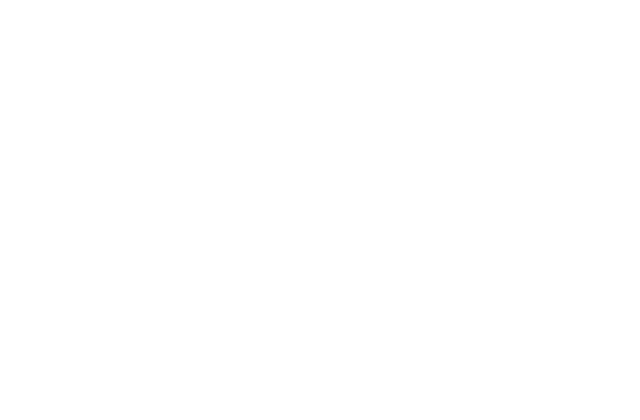
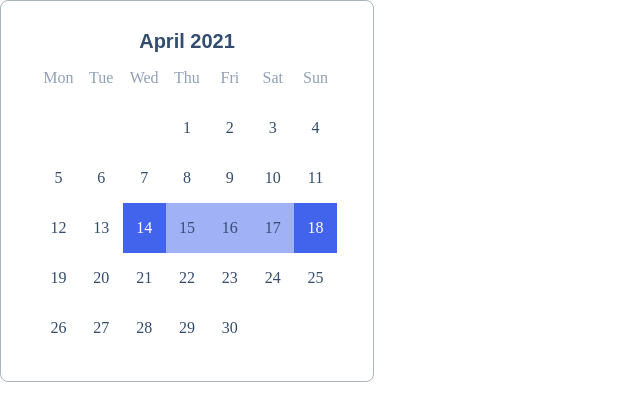
Before and after one commit to js-tasks-ru/htmlcss-20210409_ivan-lobanov, a website: page 05-lection3/03-calendar/index.html in a window 1280 px wide. Shown: the whole page, without its empty margins (0-640 px from the left). Drawn offline with Linux system fonts and the light colour scheme.

Commit message:
solve calendar

```diff
--- a/05-lection3/03-calendar/calendar.css
+++ b/05-lection3/03-calendar/calendar.css
@@ -0,0 +1,55 @@
+.calendar {
+  border: 1px solid rgb(var(--grey-3));
+  border-radius: 8px;
+  padding: 28px 36px;
+  width: 100%;
+  max-width: 300px;
+}
+
+.calendar__title {
+  font-style: normal;
+  font-weight: 600;
+  font-size: 20px;
+  line-height: 24px;
+  color: rgb(51, 77, 110);
+  text-align: center;
+}
+
+.calendar__wrapper {
+  padding-bottom: 100%;
+  position: relative;
+}
+
+.calendar__inner {
+  position: absolute;
+  top: 0;
+  bottom: 0;
+  right: 0;
+  left: 0;
+  display: grid;
+  grid-template-columns: repeat(7, 1fr);
+}
+
+.calendar__item {
+  display: grid;
+  place-content: center;
+  font-family: Source Sans Pro;
+  font-style: normal;
+  font-weight: normal;
+  font-size: 16px;
+  line-height: 20px;
+  color: rgb(51, 77, 110);
+}
+
+.calendar__item_day {
+  color: rgb(144, 160, 183);
+}
+
+.calendar__item_active {
+  background: rgb(66, 99, 235);
+  color: rgb(var(--white));
+}
+
+.calendar__item_between-active {
+  background: rgb(160, 177, 245);
+}
--- a/05-lection3/03-calendar/index.html
+++ b/05-lection3/03-calendar/index.html
@@ -1,12 +1,59 @@
 <!DOCTYPE html>
 <!-- Страница с календарем -->
 <html lang="ru">
-    <head>
-        <link rel="stylesheet" href="../../assets/css/main.css">
-        <link rel="stylesheet" href="./calendar.css">
-        <title>Calendar</title>
-    </head>
-    <body>
-
-    </body>
+  <head>
+    <link rel="stylesheet" href="../../assets/css/normalize.css" />
+    <link rel="stylesheet" href="../../assets/css/main.css" />
+    <link rel="stylesheet" href="./calendar.css" />
+    <title>Calendar</title>
+  </head>
+  <body>
+    <div class="calendar">
+      <div class="calendar__title">April 2021</div>
+      <div class="calendar__wrapper">
+        <div class="calendar__inner">
+          <span class="calendar__item calendar__item_day">Mon</span>
+          <span class="calendar__item calendar__item_day">Tue</span>
+          <span class="calendar__item calendar__item_day">Wed</span>
+          <span class="calendar__item calendar__item_day">Thu</span>
+          <span class="calendar__item calendar__item_day">Fri</span>
+          <span class="calendar__item calendar__item_day">Sat</span>
+          <span class="calendar__item calendar__item_day">Sun</span>
+          <span class="calendar__item"></span>
+          <span class="calendar__item"></span>
+          <span class="calendar__item"></span>
+          <span class="calendar__item">1</span>
+          <span class="calendar__item">2</span>
+          <span class="calendar__item">3</span>
+          <span class="calendar__item">4</span>
+          <span class="calendar__item">5</span>
+          <span class="calendar__item">6</span>
+          <span class="calendar__item">7</span>
+          <span class="calendar__item">8</span>
+          <span class="calendar__item">9</span>
+          <span class="calendar__item">10</span>
+          <span class="calendar__item">11</span>
+          <span class="calendar__item">12</span>
+          <span class="calendar__item">13</span>
+          <span class="calendar__item calendar__item_active">14</span>
+          <span class="calendar__item calendar__item_between-active">15</span>
+          <span class="calendar__item calendar__item_between-active">16</span>
+          <span class="calendar__item calendar__item_between-active">17</span>
+          <span class="calendar__item calendar__item_active">18</span>
+          <span class="calendar__item">19</span>
+          <span class="calendar__item">20</span>
+          <span class="calendar__item">21</span>
+          <span class="calendar__item">22</span>
+          <span class="calendar__item">23</span>
+          <span class="calendar__item">24</span>
+          <span class="calendar__item">25</span>
+          <span class="calendar__item">26</span>
+          <span class="calendar__item">27</span>
+          <span class="calendar__item">28</span>
+          <span class="calendar__item">29</span>
+          <span class="calendar__item">30</span>
+        </div>
+      </div>
+    </div>
+  </body>
 </html>
```
